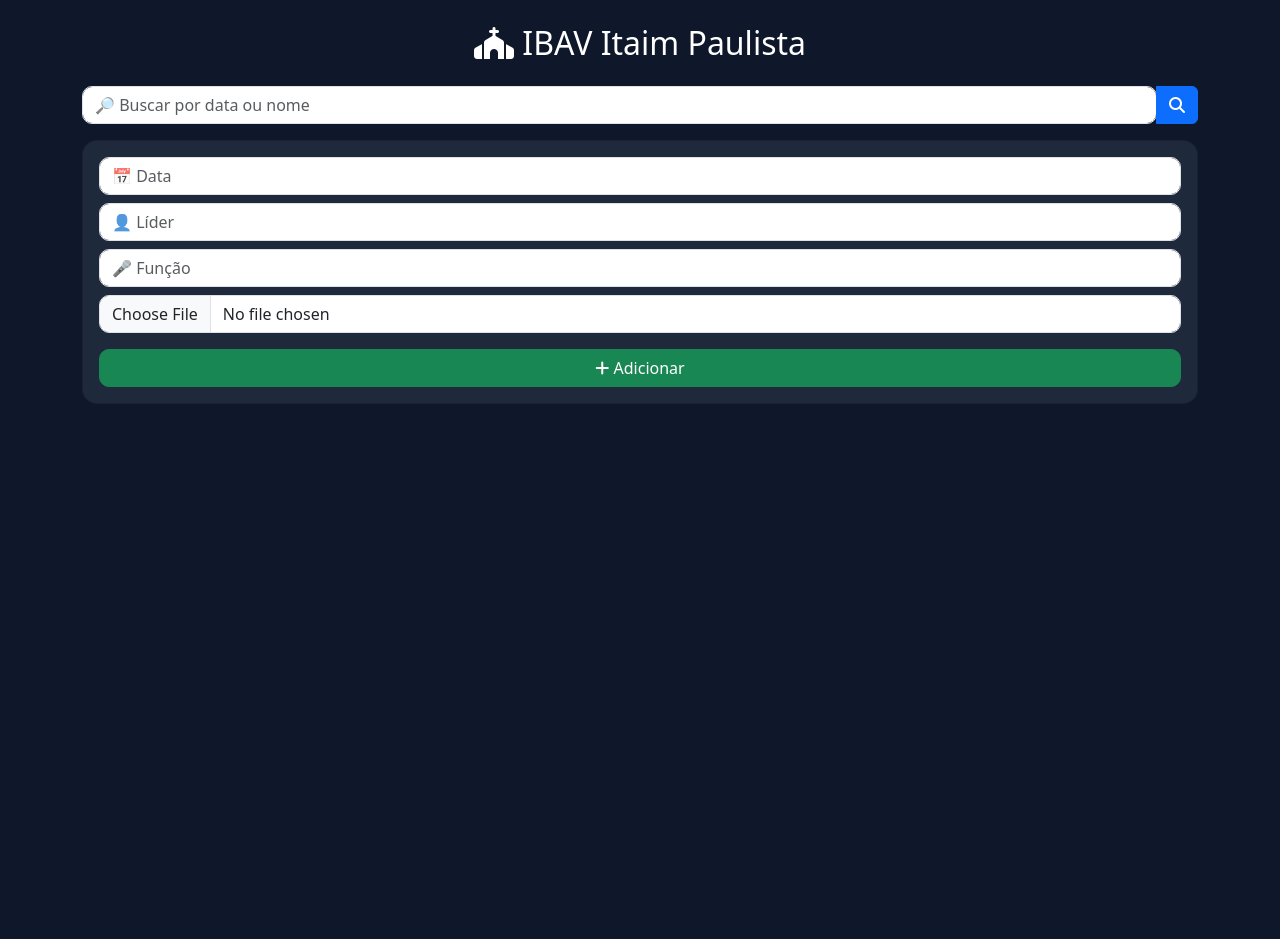
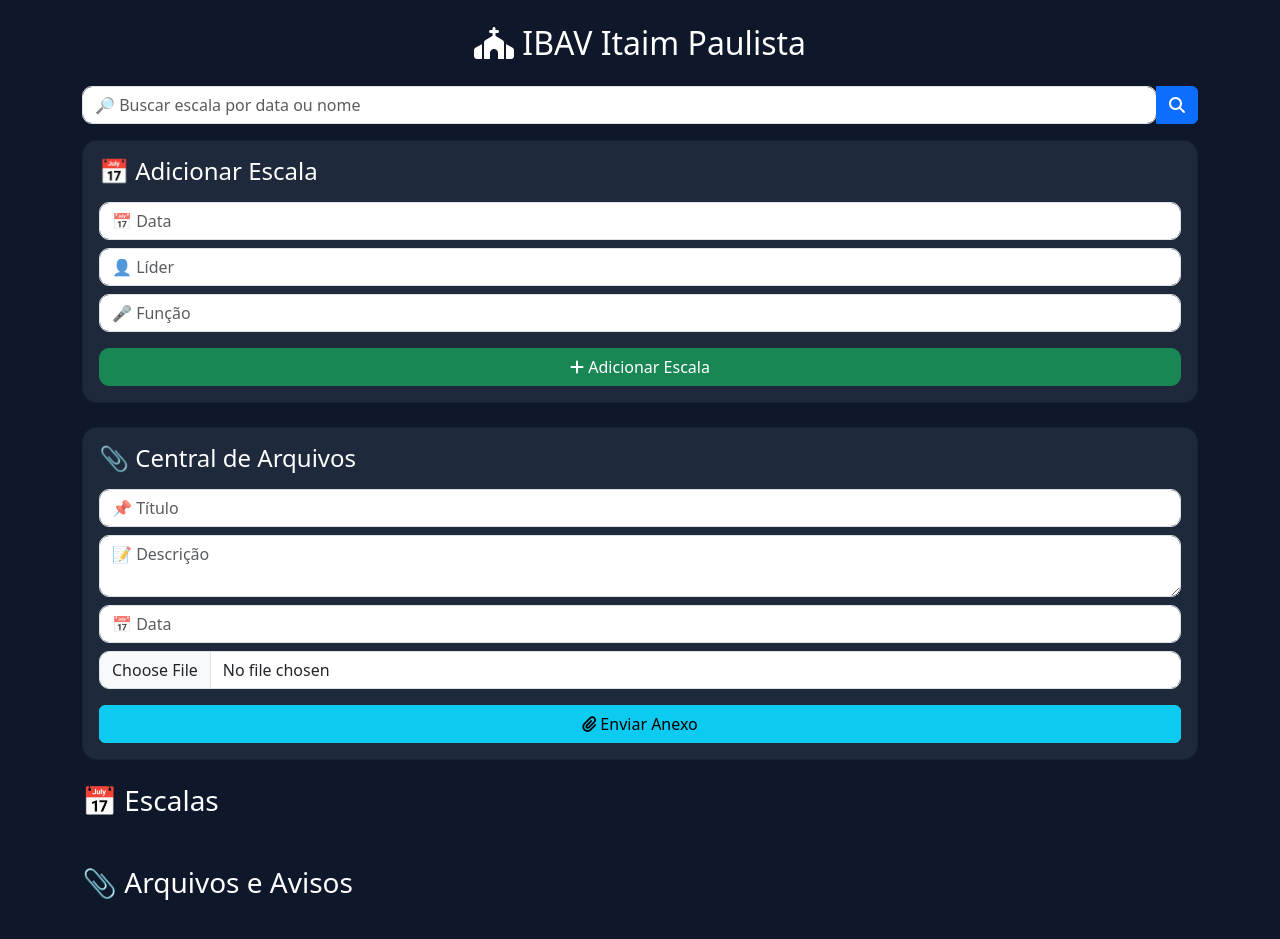
Before and after one commit to jhonathan701/ibav-escala, a Flask app: page / in a window 1280 px wide. Before the commit the page ends 403 px from the top, so only its background shows below. Run offline with Flask 3, Linux system fonts and the light colour scheme; data that the repository does not hold is empty.

Commit message:
Update index.html

```diff
--- a/templates/index.html
+++ b/templates/index.html
@@ -32,7 +32,7 @@ body{
     border-radius:10px;
 }
 
-input{
+input, textarea{
     border-radius:10px !important;
 }
 
@@ -51,7 +51,7 @@ img{
 IBAV Itaim Paulista
 </h2>
 
-<!-- 🔍 BUSCA -->
+<!-- 🔍 BUSCAR ESCALA -->
 <form method="GET" class="mb-3">
 
 <div class="input-group">
@@ -60,7 +60,7 @@ IBAV Itaim Paulista
 type="text"
 name="busca"
 class="form-control"
-placeholder="🔎 Buscar por data ou nome">
+placeholder="🔎 Buscar escala por data ou nome">
 
 <button class="btn btn-primary">
 <i class="fa-solid fa-search"></i>
@@ -70,10 +70,14 @@ placeholder="🔎 Buscar por data ou nome">
 
 </form>
 
-<!-- ➕ FORM -->
+<!-- ➕ ESCALA -->
 <div class="card p-3 mb-4">
 
-<form method="POST" enctype="multipart/form-data">
+<h4 class="mb-3">
+📅 Adicionar Escala
+</h4>
+
+<form method="POST">
 
 <input
 class="form-control mb-2"
@@ -88,88 +92,99 @@ placeholder="👤 Líder"
 required>
 
 <input
-class="form-control mb-2"
+class="form-control mb-3"
 name="funcao"
 placeholder="🎤 Função"
 required>
 
-<!-- 📎 ANEXO -->
-<input
-type="file"
-name="anexo"
-class="form-control mb-3">
+<button class="btn btn-success w-100 btn-app">
 
-<button class="btn btn-success w-100 btn-app">
 <i class="fa-solid fa-plus"></i>
-Adicionar
+Adicionar Escala
+
 </button>
 
 </form>
 
 </div>
 
-<!-- 📋 LISTA -->
+<!-- 📎 CENTRAL DE ANEXOS -->
+<div class="card p-3 mb-4">
+
+<h4 class="mb-3">
+📎 Central de Arquivos
+</h4>
+
+<form
+method="POST"
+action="/anexar"
+enctype="multipart/form-data">
+
+<input
+class="form-control mb-2"
+name="titulo"
+placeholder="📌 Título"
+required>
+
+<textarea
+class="form-control mb-2"
+name="descricao"
+placeholder="📝 Descrição"
+required></textarea>
+
+<input
+class="form-control mb-2"
+name="data"
+placeholder="📅 Data">
+
+<input
+type="file"
+name="arquivo"
+class="form-control mb-3"
+required>
+
+<button class="btn btn-info w-100">
+
+<i class="fa-solid fa-paperclip"></i>
+Enviar Anexo
+
+</button>
+
+</form>
+
+</div>
+
+<!-- 📋 ESCALAS -->
+<h3 class="mb-3">
+📅 Escalas
+</h3>
+
 {% for pessoa in escala %}
 
 <div class="card p-3 mb-3">
 
 <h5>
+
 <i class="fa-solid fa-calendar-days"></i>
 {{ pessoa.data }}
+
 </h5>
 
 <p>
+
 <i class="fa-solid fa-user"></i>
 {{ pessoa.lider }}
+
 </p>
 
 <p>
+
 <i class="fa-solid fa-microphone"></i>
 {{ pessoa.funcao }}
+
 </p>
 
-<!-- 📎 ANEXO -->
-{% if pessoa.anexo %}
-
-<div class="mt-2">
-
-<a
-href="{{ url_for('static', filename='uploads/' + pessoa.anexo) }}"
-target="_blank"
-class="btn btn-info btn-sm">
-
-<i class="fa-solid fa-eye"></i>
-Ver Anexo
-
-</a>
-
-<a
-href="{{ url_for('static', filename='uploads/' + pessoa.anexo) }}"
-download
-class="btn btn-secondary btn-sm">
-
-<i class="fa-solid fa-download"></i>
-Baixar
-
-</a>
-
-</div>
-
-<!-- 🖼️ MOSTRAR IMAGEM -->
-{% if pessoa.anexo.endswith('.png')
-or pessoa.anexo.endswith('.jpg')
-or pessoa.anexo.endswith('.jpeg')
-or pessoa.anexo.endswith('.webp') %}
-
-<img
-src="{{ url_for('static', filename='uploads/' + pessoa.anexo) }}"
-class="img-fluid mt-3">
-
-{% endif %}
-
-{% endif %}
-
-<div class="d-flex gap-2 mt-3">
+<div class="d-flex gap-2 mt-2">
 
 <!-- ✏️ EDITAR -->
 <button
@@ -239,6 +254,61 @@ Salvar
 
 {% endfor %}
 
+<!-- 📎 LISTA ANEXOS -->
+<h3 class="mb-3 mt-5">
+📎 Arquivos e Avisos
+</h3>
+
+{% for anexo in anexos %}
+
+<div class="card p-3 mb-3">
+
+<h5>
+📌 {{ anexo.titulo }}
+</h5>
+
+<p>
+📝 {{ anexo.descricao }}
+</p>
+
+<p>
+📅 {{ anexo.data }}
+</p>
+
+<a
+href="{{ url_for('static', filename='uploads/' + anexo.arquivo) }}"
+target="_blank"
+class="btn btn-info btn-sm mb-2">
+
+👁 Ver Arquivo
+
+</a>
+
+<a
+href="{{ url_for('static', filename='uploads/' + anexo.arquivo) }}"
+download
+class="btn btn-secondary btn-sm">
+
+⬇️ Baixar
+
+</a>
+
+<!-- 🖼️ MOSTRAR IMAGEM -->
+{% if anexo.arquivo.endswith('.png')
+or anexo.arquivo.endswith('.jpg')
+or anexo.arquivo.endswith('.jpeg')
+or anexo.arquivo.endswith('.webp') %}
+
+<img
+src="{{ url_for('static', filename='uploads/' + anexo.arquivo) }}"
+class="img-fluid mt-3">
+
+{% endif %}
+
+</div>
+
+{% endfor %}
+
 <script src="https://cdn.jsdelivr.net/npm/bootstrap@5.3.0/dist/js/bootstrap.bundle.min.js"></script>
 
 </body>
```
